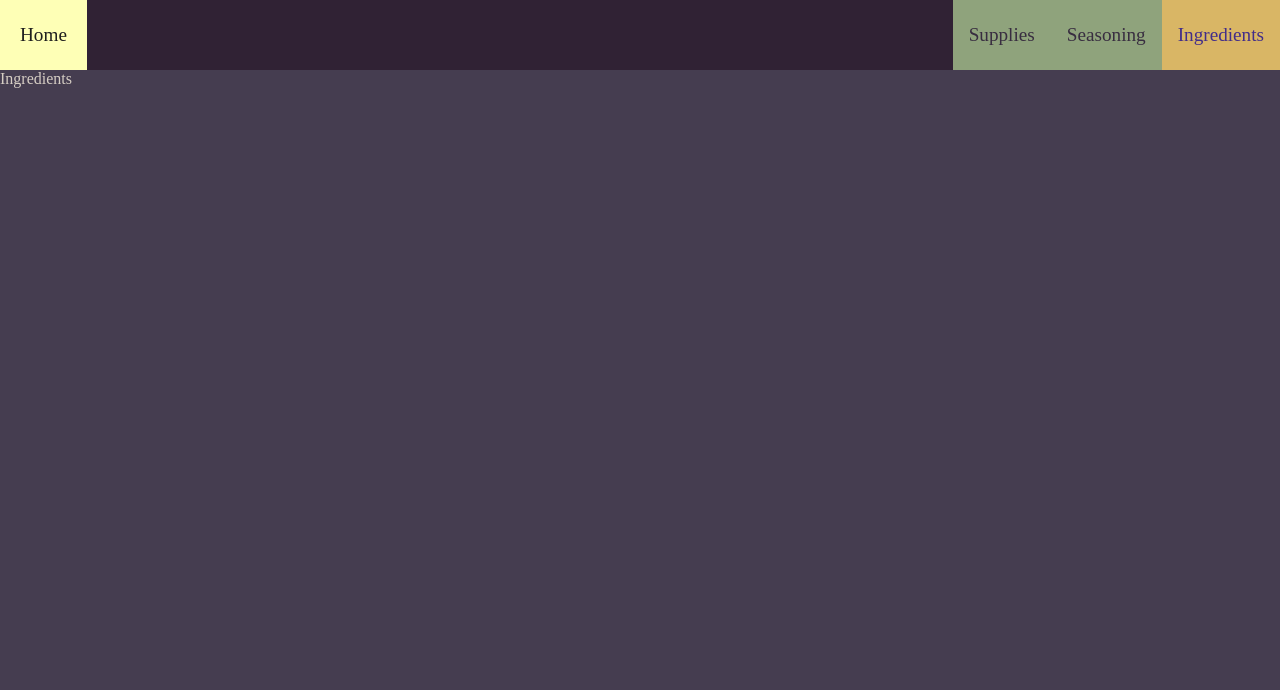
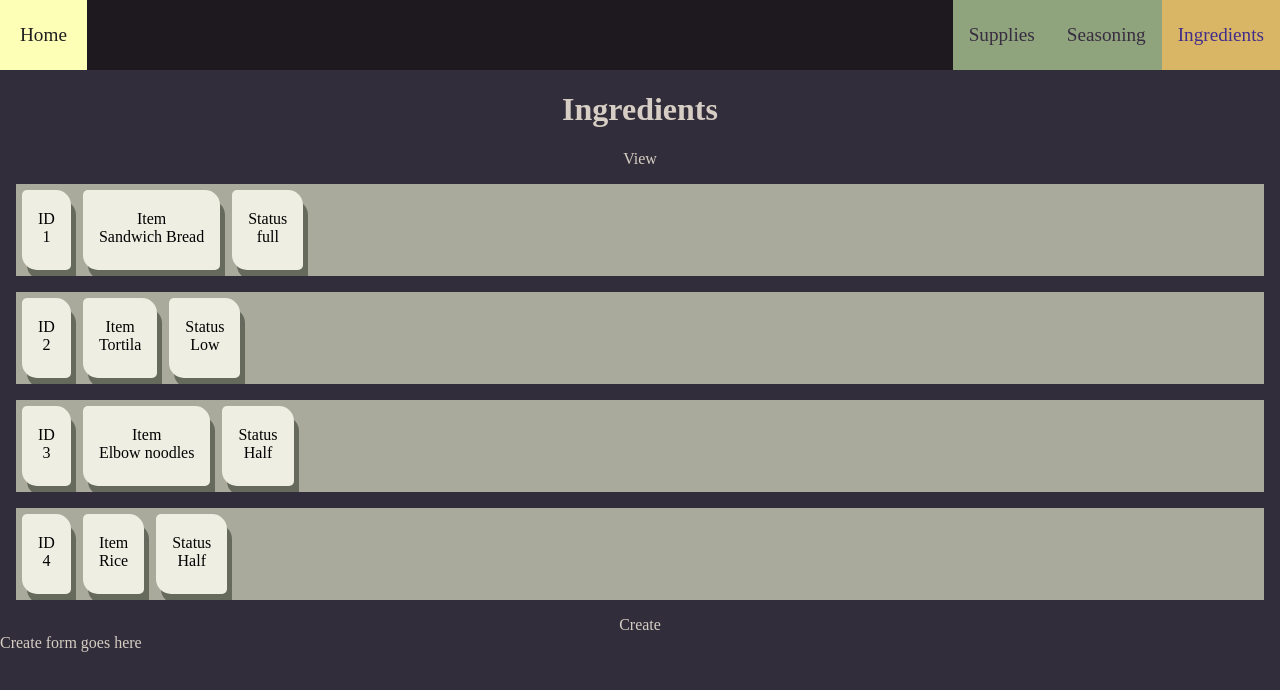
Before and after one commit to KaydenLa/home-inventory, a Vue app in the folder home-inventory/: page /ingredients in a window 1280 px wide. Shown: the top 690 px of the page. Built offline with nearby package versions, Linux system fonts and the light colour scheme.

Commit message:
Styling lists

```diff
--- a/home-inventory/src/App.vue
+++ b/home-inventory/src/App.vue
@@ -24,12 +24,12 @@ import { RouterLink, RouterView } from 'vue-router'
 <style>
 body {
   margin: 0;
-  background-color: rgb(69, 61, 80);
+  background-color: rgb(50, 45, 58);
   color: rgb(214, 206, 196);
 }
 
 nav {
-  background-color: rgb(48, 34, 52);
+  background-color: rgb(29, 25, 31);
   overflow: hidden;
   text-align: center;
 }
--- a/home-inventory/src/views/Ingredients.vue
+++ b/home-inventory/src/views/Ingredients.vue
@@ -1,5 +1,57 @@
+<script setup>
+import { ref } from 'vue';
+const supplyList = ref([{ id: '1', item: "Sandwich Bread", status: "full" }, { id: '2', item: "Tortila", status: "Low" }, { id: '3', item: "Elbow noodles", status: "Half" }, { id: '4', item: "Rice", status: "Half" }])
+
+</script>
 <template>
+    <div class="center">
+        <h1>Ingredients</h1>
+    </div>
+
     <div>
-Ingredients
+
+        <div class="view-form">
+            <div class="center">
+                View
+            </div>
+            <div>
+                <div class="item" v-for="x in supplyList">
+                    <p>ID<br>{{ x.id }} </p>
+                    <p>Item<br>{{ x.item }} </p>
+                    <p>Status<br>{{ x.status }}</p>
+                </div>
+            </div>
+        </div>
+
+        <div class="create-form">
+            <div class="center">
+                Create
+            </div>
+            <div>
+                Create form goes here
+            </div>
+        </div>
+
     </div>
 </template>
+
+<style>
+.item {
+    color: black;
+    overflow: hidden;
+    background-color: rgb(169, 169, 156);
+    margin: 16px;
+    text-align: center;
+}
+
+.item p {
+    float: left;
+    height: 40px;
+    background-color: rgb(239, 238, 226);
+    padding: 20px 16px;
+    text-align: center;
+    margin: 6px;
+    border-radius: 5px 15px;
+    box-shadow: 5px 10px rgb(102, 106, 93);
+}
+</style>
--- a/home-inventory/src/views/Seasoning.vue
+++ b/home-inventory/src/views/Seasoning.vue
@@ -1,5 +1,36 @@
+<script setup>
+import { ref } from 'vue';
+const supplyList = ref([{ id: '1', item:"Parsley", status:"full" }, { id: '2', item:"black pepper", status:"Low" }, { id: '3', item:"Garlic salt", status:"Half" },{ id: '4', item:"Season Salt", status:"Half" }])
+
+</script>
 <template>
+    <div class="center">
+        <h1>Seasonings</h1>
+    </div>
+
     <div>
-Seasoning
+
+        <div class="view-form">
+            <div class="center">
+                View
+            </div>
+            <div>
+                <li v-for="x in supplyList">
+                    ID: {{ x.id }} |
+                    {{ x.item }} |
+                    Status: {{ x.status }}
+                </li>
+            </div>
+        </div>
+
+        <div class="create-form">
+            <div class="center">
+                Create
+            </div>
+            <div>
+                Create form goes here
+            </div>
+        </div>
+
     </div>
 </template>
```
